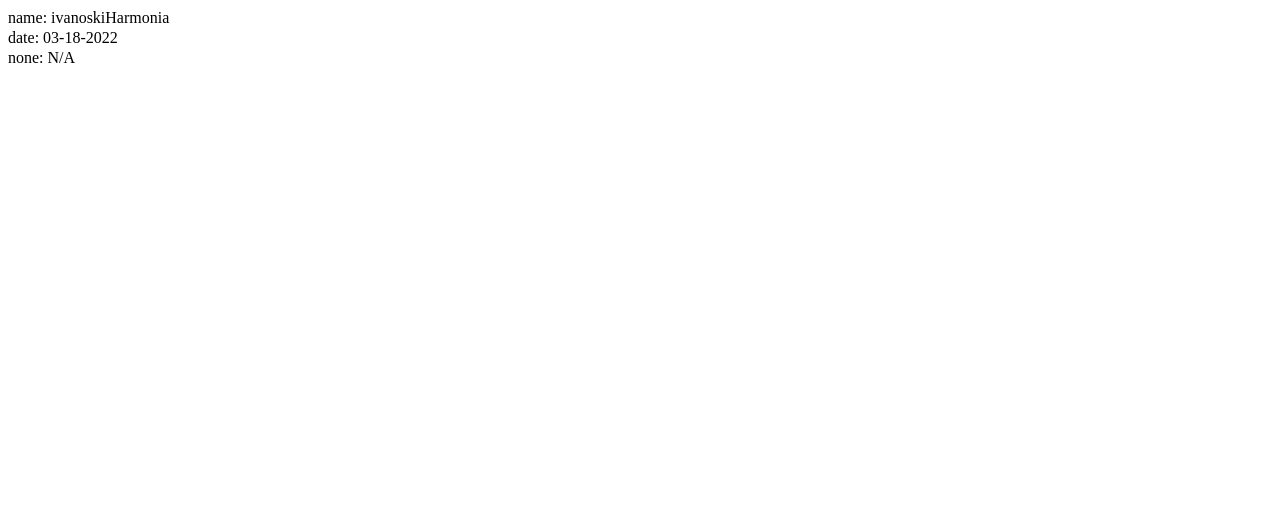
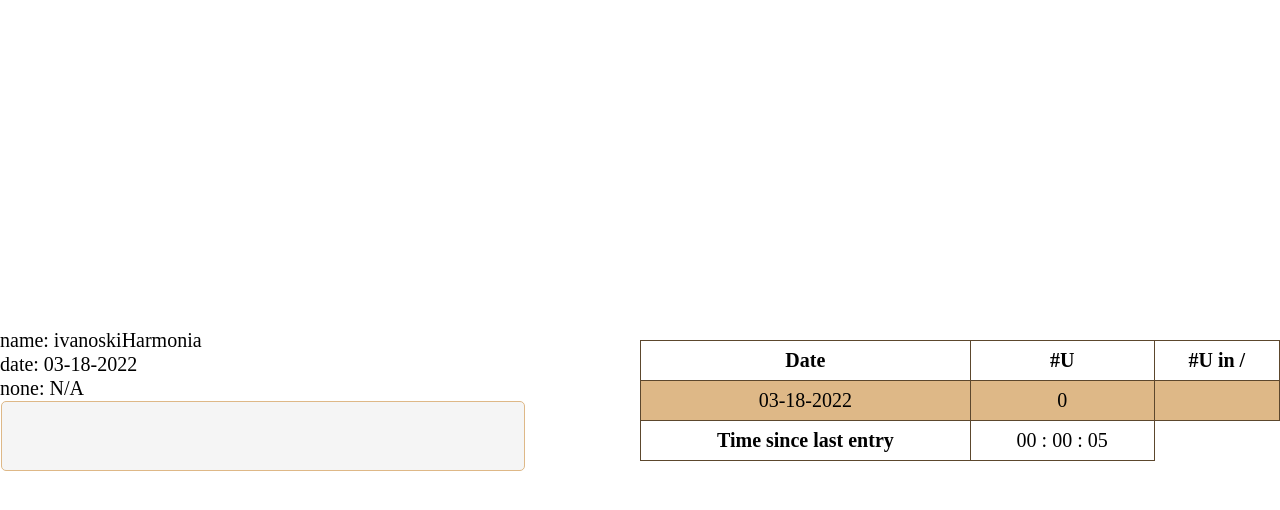
Before and after one commit to IvanoskiHarmonia/Copy-By-Click, a plain HTML site: page index.html in a window 1280 px wide. Drawn offline with Linux system fonts and the light colour scheme.

Commit message:
New Features - Inputbox and table

```diff
--- a/index.html
+++ b/index.html
@@ -11,9 +11,26 @@
     <title>Copying Machine</title>
 
     <style>
+
+        body, html {
+            height: 100%;
+            margin: 0;
+            padding: 0;
+        }
+        main {
+            display: flex;
+            flex-direction: row;
+            align-items: center;
+            justify-content: center;
+            height: 100%;
+        }
+        section {
+            width: 100%;
+        }
         * {
             font-family: 'Times New Roman', Times, serif;
         }
+
         ._copy {
             cursor: pointer;
             margin: 0;
@@ -21,8 +38,8 @@
             word-wrap: break-word;
             text-justify: newspaper;
             line-break: strict;
-            line-height: 20px;
-            font-size: 16px;
+            line-height: 24px;
+            font-size: 20px;
             width: -webkit-fit-content;
             width: -moz-fit-content;
             width: fit-content;
@@ -36,17 +53,108 @@
         ._copy:active {
             border: 1px solid rgb(224, 64, 23);
         }
+
+        #textHelperInput {
+            width: -webkit-fit-content;
+            width: -moz-fit-content;
+            width: 80%;
+            height: -webkit-fit-content;
+            height: -moz-fit-content;
+            height: fit-content;
+            margin: 1px;
+            padding: 5px;
+            font-size: 50px;
+            border: 1px solid burlywood;
+            border-radius: 5px;
+            background-color: #f5f5f5;
+            color: #000;
+            outline: none;
+            text-transform: uppercase;
+        }
+
+        /*
+            create a table that will something like this:
+            ------------------------------------------------
+            |  date  |     #U      |           #U in /     |
+            ------------------------------------------------
+            |  date  |     25      |           ////        |
+            ------------------------------------------------
+        */
+
+        table {
+            font-family: arial, sans-serif;
+            border-collapse: collapse;
+            width: 100%;
+        }
+
+        td, th {
+            border: 1px solid rgb(92, 71, 45);
+            text-align: center;
+            padding: 8px;
+            font-size: 20px;
+        }
+
+        tr:nth-child(even) {
+            background-color: burlywood;
+        }
+
+        #counter-Slashes {
+            font-weight: bold;
+        }
+
     </style>
 
 </head>
 <body>
+
+
+
+    <!-- Main text features that are shown on the screen. -->
+
+
+
     <main>
-        <div id="container"></div>
+
+        <section>
+            <div id="container"></div>
+
+            <input type="text" name="textHelperInput" id="textHelperInput" onClick="this.setSelectionRange(0, this.value.length)" />
+        </section>
+
+        <section>
+            <table id="table">
+
+                <tr>
+                    <th>Date</th>
+                    <th>#U</th>
+                    <th>#U in /</th>
+                </tr>
+
+                <tr>
+                    <td id="date-Table"></td>
+                    <td id="counter-Table"></td>
+                    <td id="counter-Slashes"></td>
+                </tr>
+
+                <tr>
+                    <th>Time since last entry</th>
+                    <td id="timeSinceLastEntry"></td>
+                </tr>
+
+            </table>
+        </section>
+
     </main>
+
+
+
+    <!-- Script part. -->
+
 
     <script>
         const currentDate = new Date().toISOString().slice(0, 10);
         const date = `${currentDate.slice(5, 7)}-${currentDate.slice(8, 10)}-${currentDate.slice(0, 4)}`;
+
 
         //populate the array as needed, as demonstated in the example below
         //copies only the second element in each array when clicked.
@@ -61,6 +169,8 @@
                 return '<p class="_copy" id="' + content[0] + '" onclick="copyElementText(this.id)">' + content[0] + ': ' + content[1] + '</p>';
             })
 
+            setInterval(timerSinceLastEntry, 1000);
+
             document.getElementById('container').innerHTML = html.join('');
         }
 
@@ -74,6 +184,53 @@
             document.body.removeChild(elem);
             document.title = id + ' Copied';
         }
+
+        //Functions are used to update the table and the counter.
+
+        let counter = 0;
+
+        document.getElementById("date-Table").innerHTML = date;
+        const counterTable = document.getElementById("counter-Table");
+        counterTable.innerHTML = counter;
+
+        const counterSlashes = document.getElementById("counter-Slashes");
+
+        const textHelperInput = document.getElementById("textHelperInput");
+
+        // function to update the counter and the table, but not when input box is focused - in case we need to write something with space and it updates or deletes a slash unintentionally.
+        document.body.onkeyup = (element) => {
+            if (textHelperInput !== document.activeElement && (element.keyCode === 32 || element.key === ' ')) {
+                counterSlashes.innerHTML = counterSlashes.innerHTML + '/';
+                hours = minutes = 0; seconds = -1;
+
+                // simple explanation: if there are more than 4 slashes, it will remove them all and add 5 to the counter.
+                if (counterSlashes.innerHTML === '/////'){
+                    counterSlashes.innerHTML = '';
+                    counter += 5;
+                    counterTable.innerHTML = counter;
+                }
+            }
+            if (textHelperInput !== document.activeElement && (element.keyCode === 	8 || element.key === 'Delete')) {
+                counterSlashes.innerHTML = counterSlashes.innerHTML.slice(0, -1);
+            }
+        }
+
+        // easy way to declare variables, but not the best way, it is not a good practice.
+        // prevents readibility which is big part in big project, but in projects like this it's fine to use it.
+        let hours = minutes = seconds = 0;
+
+        let timeSinceLastEntry = document.getElementById("timeSinceLastEntry");
+        timeSinceLastEntry.innerHTML = (hours < 10 ? ('0' + hours) : hours) + ' : ' + (minutes < 10 ? ('0' + minutes) : minutes) + ' : ' + (seconds < 10 ? ('0' + seconds) : seconds);
+
+        // function to update the time since last entry.
+        function timerSinceLastEntry() {
+            seconds += 1;
+
+            if (seconds > 59) { minutes += 1; seconds = 0; }
+            if (minutes > 59) { hours += 1; minutes = 0; }
+
+            timeSinceLastEntry.innerHTML = (hours < 10 ? ('0' + hours) : hours) + ' : ' + (minutes < 10 ? ('0' + minutes) : minutes) + ' : ' + (seconds < 10 ? ('0' + seconds) : seconds);
+        }
     </script>
 </body>
 </html>
```
Also changed, not shown: 1 other file.
